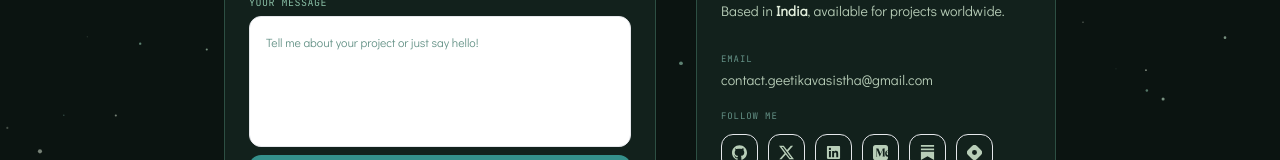
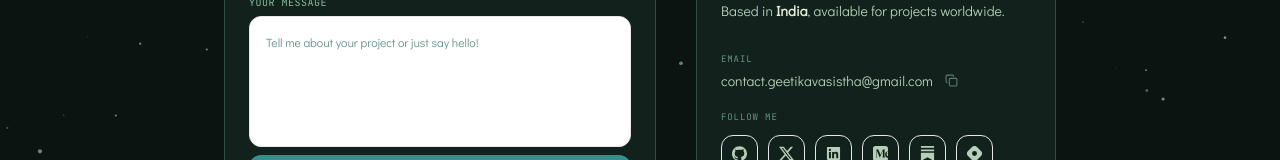
Before and after one commit to geetikavasistha-01/Geetika-s-Portfolio, a React (Vite) app in the folder frontend/: page /contact in a window 1280 px wide. Shown: the part 546-706 px from the top of the page. Built offline with nearby package versions, Linux system fonts and the light colour scheme; no server answers; a web font is replaced by a local one.

Commit message:
feat: add copy email button with tooltip next to email in Contact page

```diff
--- a/frontend/src/pages/Contact.tsx
+++ b/frontend/src/pages/Contact.tsx
@@ -5,7 +5,7 @@ import { z } from 'zod';
 import { useMutation } from '@tanstack/react-query';
 import { api } from '../lib/api';
 import PageWrapper from '../components/layout/PageWrapper';
-import { Send, Loader2, ArrowRight, Check } from 'lucide-react';
+import { Send, Loader2, ArrowRight, Check, Copy } from 'lucide-react';
 import { SiGithub, SiX, SiMedium, SiSubstack, SiHashnode } from 'react-icons/si';
 import { FaLinkedin } from 'react-icons/fa6';
 import confetti from 'canvas-confetti';
@@ -20,6 +20,13 @@ type ContactFormValues = z.infer<typeof contactSchema>;
 
 export default function Contact() {
   const [isSubmitted, setIsSubmitted] = useState(false);
+  const [copied, setCopied] = useState(false);
+
+  const handleCopyEmail = () => {
+    navigator.clipboard.writeText('contact.geetikavasistha@gmail.com');
+    setCopied(true);
+    setTimeout(() => setCopied(false), 2000);
+  };
 
   const { register, handleSubmit, reset, formState: { errors } } = useForm<ContactFormValues>({
     resolver: zodResolver(contactSchema)
@@ -181,12 +188,34 @@ export default function Contact() {
                 <span className="text-[9px] font-mono tracking-widest text-text4 uppercase mb-1">
                   Email
                 </span>
+                <div className="flex items-center gap-2 group/email">
                   <a
                     href="mailto:contact.geetikavasistha@gmail.com"
                     className="text-xs sm:text-sm text-text2 hover:text-green hover:underline font-medium break-all transition-colors duration-300"
                   >
                     contact.geetikavasistha@gmail.com
                   </a>
+                  <button
+                    type="button"
+                    onClick={handleCopyEmail}
+                    className="p-1 rounded-md text-text3 hover:text-green hover:bg-surface2 transition-all duration-300 flex items-center justify-center relative"
+                    title="Copy email to clipboard"
+                    aria-label="Copy email address"
+                  >
+                    {copied ? (
+                      <Check size={13} className="text-green animate-scale-up" />
+                    ) : (
+                      <Copy size={13} className="opacity-60 group-hover/email:opacity-100 transition-opacity" />
+                    )}
+
+                    {/* Tooltip */}
+                    {copied && (
+                      <span className="absolute -top-7 left-1/2 -translate-x-1/2 bg-green/10 border border-green/30 text-green text-[9px] font-mono uppercase px-2 py-0.5 rounded-md shadow-md animate-fade-in whitespace-nowrap z-50">
+                        Copied!
+                      </span>
+                    )}
+                  </button>
+                </div>
               </div>
 
               {/* Follow Me Row with Custom Icon Buttons */}
```
Lines whose indentation alone changed are shown as unchanged.
